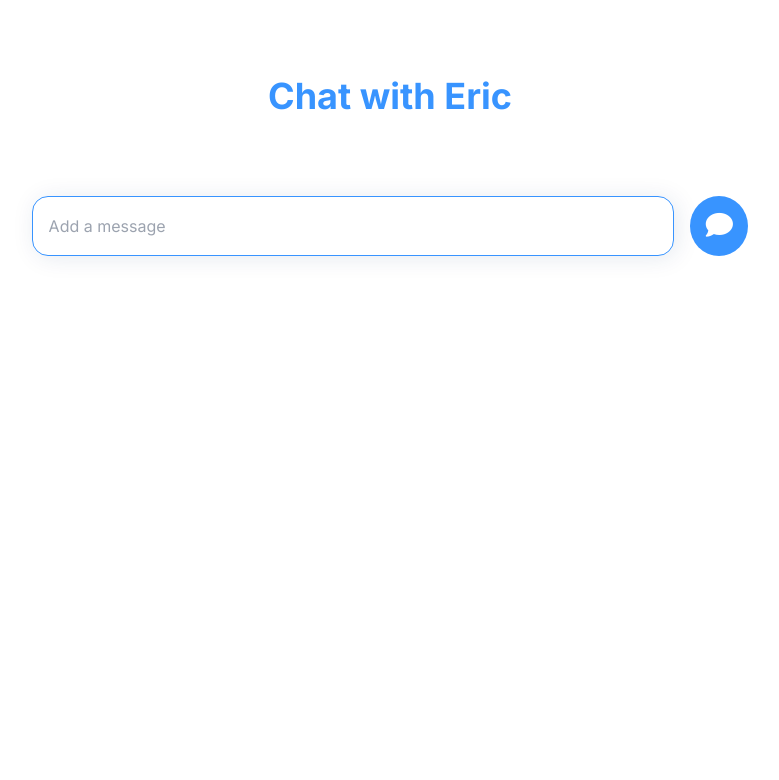
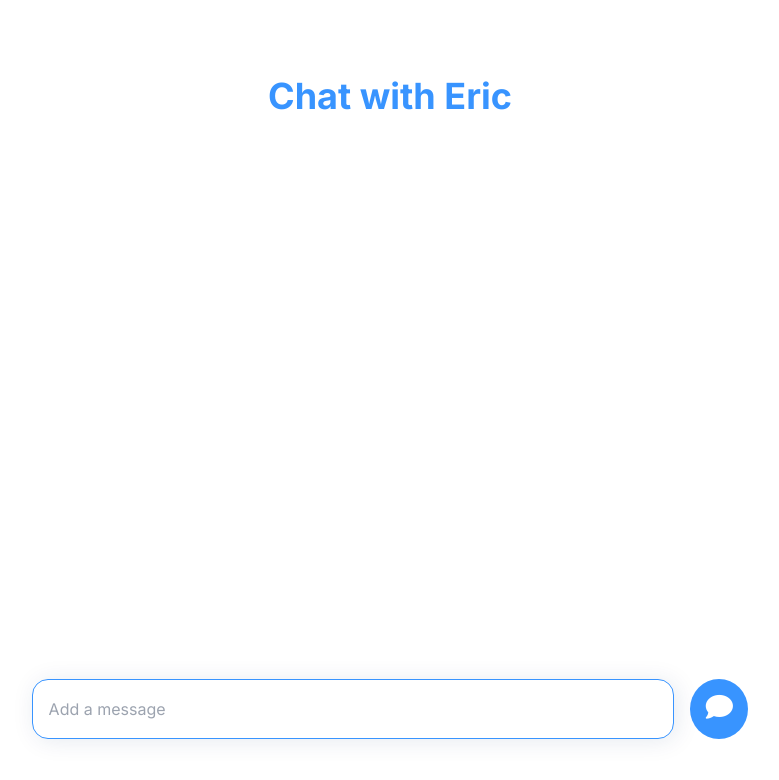
Before and after one commit to emijane/EquityEric, a React (Create React App) app in the folder client/frontend/: page /chat in a window 1280 px wide. Shown: the top 780 px of the page, without its empty margins (250-1029 px from the left). Built offline with nearby package versions, Linux system fonts and the light colour scheme; sample sign-in values are in the browser's storage.

Commit message:
changes to ProtectedRoutes and CSS

```diff
--- a/client/frontend/package.json
+++ b/client/frontend/package.json
@@ -10,6 +10,7 @@
     "react-dom": "^18.2.0",
     "react-router-dom": "^6.8.0",
     "react-scripts": "5.0.1",
+    "react-spinners": "^0.13.8",
     "socket.io-client": "^4.5.4",
     "web-vitals": "^2.1.4"
   },
--- a/client/frontend/src/Chat.css
+++ b/client/frontend/src/Chat.css
@@ -66,3 +66,22 @@ input {
 input:focus {
     border: 2px solid #3894FF !important;
 }
+.chat-messages {
+    width: 100%;
+    height: calc(100% - 60px);
+    overflow-y: auto;
+    scrollbar-color: #999 #333;
+}
+
+.chat-messages::-webkit-scrollbar {
+  width: 6px; /* Mostly for vertical scrollbars */
+  height: 10px; /* Mostly for horizontal scrollbars */
+  margin-left:1px;
+}
+.chat-messages::-webkit-scrollbar-thumb { /* Foreground */
+    background: lightgrey;
+
+}
+.chat-messages::-webkit-scrollbar-track { /* Background */
+    background: transparent;
+}
--- a/client/frontend/src/components/AuthComponent.jsx
+++ b/client/frontend/src/components/AuthComponent.jsx
@@ -163,7 +163,7 @@ const AuthComponent = ({mode = "signup", modeSwapHandler}) => {
             </div>
           </div>
           <div className="form-element-inner flex flex-col gap-y-2 items-start w-full">
-            <label for="email" className="text-sm xl:text-md 2xl:text-2xl text-gray-800">
+            <label for="username" className="text-sm xl:text-md 2xl:text-2xl text-gray-800">
               Username
             </label>
             <input
--- a/client/frontend/src/components/Message.jsx
+++ b/client/frontend/src/components/Message.jsx
@@ -1,5 +1,5 @@
 import React, { useState } from "react";
-
+import ClipLoader from "react-spinners/ClipLoader";
 const Message = ({ messages, completeMessage }) => {
   const [edit, setEdit] = useState({
     id: null,
@@ -10,15 +10,15 @@ const Message = ({ messages, completeMessage }) => {
     <div
       className={`message-container flex ${
         message.isBot ? "flex-row-reverse justify-end" : "flex-row justify-end"
-      } mb-10`}
+      } mb-1 sm:mb-10`}
     >
       <div className="message flex gap-5 max-w-sm flex-col-reverse w-[100%]"></div>
       <div
-        className={message.isBot ? "message-row is-bot" : "message-row"}
+        className={message.isBot ? "message-row p-2 sm:p-4 is-bot text-sm sm:text-md" : "message-row p-2 sm:p-4"}
         key={index}
       >
         <div key={message.id} onClick={() => completeMessage(message.id)}>
-          {message.text}
+          {message.text == 'loader' ? <ClipLoader/> :  message.text}
         </div>
       </div>
     </div>
--- a/client/frontend/src/components/MessageList.jsx
+++ b/client/frontend/src/components/MessageList.jsx
@@ -3,6 +3,7 @@ import MessageForm from "./MessageForm";
 import Message from "./Message";
 import "../Chat.css";
 import useAuth from "../hooks/useAuth";
+import { useEffect } from "react";
 
 function MessageList() {
   const [messages, setMessages] = useState([]);
@@ -14,6 +15,8 @@ function MessageList() {
    * @note no Auth needed rn
    */
   const handleGetResponse = async (message, newMessages) => {
+    const placeholderMessages = [...newMessages, {text: 'loader', id: 19, isBot: true}];
+    setMessages(placeholderMessages);
     const token = auth?.accessToken ? auth.accessToken : "no access token";
     const body = {
       utterance: message.text,
@@ -21,7 +24,7 @@ function MessageList() {
       security_token: token,
     };
     // Fetch with post request
-    let response = await fetch(
+    /**let response = /await fetch(
       `https://ae90-2601-601-1b80-33a0-99e8-519d-5797-1c39.ngrok.io/api/bottalk/`,
       {
         body: JSON.stringify(body),
@@ -29,11 +32,13 @@ function MessageList() {
         headers: { "Content-Type": "application/json" },
         withCredentials: true,
       }
-    );
+    );*/
     // Then, take the JSON returned from the response
-    const { display } = await response.json();
+    const { display } = {display:'SAMPLE TEXT'} //await response.json();
     // Bot Message Please
-    addBotMessage({text: display, id: 20, isBot: true}, newMessages)
+    setTimeout(() => {
+        addBotMessage({text: display, id: 20, isBot: true}, newMessages)
+    }, 2000)
   };
   const addBotMessage = (message, new_messages) => {
     if (!message.text || /^\s*$/.test(message.text)) {
@@ -51,14 +56,25 @@ function MessageList() {
 
     setMessages(newMessages);
     console.log(message.text);
+
     handleGetResponse(message, newMessages);
   };
 
+  useEffect(() => {
+    const el = document.getElementById('chat-messages');
+    // id of the chat container ---------- ^^^
+    if (el) {
+      el.scrollTop = el.scrollHeight;
+    }
+  }, [messages])
+
   return (
-    <div className="h-full flex flex-col">
-      <Message messages={messages} />
+    <div className="h-[70vh] max-h-[70vh] flex flex-col justify-between">
+        <div id="chat-messages" className="chat-messages">
+        <Message messages={messages} />
 
-      <div>
+        </div>
+      <div className="h-20 justify-self-end">
         <MessageForm onSubmit={addMessage} />
       </div>
     </div>
--- a/client/frontend/src/components/ProtectedRoute.jsx
+++ b/client/frontend/src/components/ProtectedRoute.jsx
@@ -9,9 +9,16 @@ import useAuth from "../hooks/useAuth";
  * @returns
  */
 const ProtectedRoute = ({}) => {
-    const {auth}  = useAuth();
+    const {auth, loading}  = useAuth();
 
-    return < Outlet />
+    if (loading) {
+        return <div>Loading...</div>
+    } else
+    return (
+        auth.accessToken ?
+            <Outlet/> :
+            <Navigate to="/"/>
+    )
 }
 
 export default ProtectedRoute;
--- a/client/frontend/src/context/AuthContext.js
+++ b/client/frontend/src/context/AuthContext.js
@@ -9,7 +9,7 @@ const AuthContext = createContext({});
 
 export const AuthProvider = ({ children }) => {
     const [auth, setAuth] = useState({user: "FAKE USER TO ALLOW FOR CHAT ROUTE ACCESS (TEMP)"});
-    const [loading, setLoading] = useState(false);
+    const [loading, setLoading] = useState(true);
     // I'm additionally gonna have a useEffect that happens on every reload, that pings the "refresh" endpoint
     // to check if we have an http refresh token and persist our logged-in state upon refresh
     const exampleFetch = async () => {
@@ -24,6 +24,7 @@ export const AuthProvider = ({ children }) => {
         console.log(accessToken);
 
         setAuth({accessToken: accessToken});
+        setLoading(false);
     }
     useEffect(() => {
        persistAuth();
--- a/client/frontend/src/pages/Chat.jsx
+++ b/client/frontend/src/pages/Chat.jsx
@@ -21,11 +21,11 @@ const ChatPage = () => {
         </div>
         */}
         <div className="section-container flex w-[100%] justify-center place-items-center flex-col h-[100vh]">
-            <div className="section-container-inner w-[80%] flex place-items-center flex-col">
+            <div className="section-container-inner w-[95%] sm:w-[80%] flex place-items-center flex-col">
                 <div className="header flex">
                     <h1 className="text-4xl primary-blue font-bold pt-8">Chat with Eric</h1>
                 </div>
-                <div className="chat-box w-[70%] mt-20 flex flex-col justify-between h-[70vh]">
+                <div className="chat-box w-[100%] sm:w-[70%] mt-20 flex flex-col justify-between h-[70vh]">
                     <MessageList />
                 </div>
             </div>
--- a/client/frontend/src/pages/Login.jsx
+++ b/client/frontend/src/pages/Login.jsx
@@ -17,20 +17,20 @@ const AuthPage = () => {
     <div className="AuthPage-container-center w-[100vw] h-[95vh] 2xl:h-[100vh] flex justify-center items-center">
       <div className="AuthPage-container-outer pt-8 xl:pt-0 px-8 bg-white max-w-[1200px] 2xl:max-w-[1550px] 3xl:max-w-[90vw] w-[100vw] h-auto 2xl:h-[90vh] flex flex-row overflow-y-auto">
         <div className="hero-component-placeholder rounded-[18px] px-14 3xl:px-20 py-4 2xl:py-8 pb-20 hidden md:flex flex-col md:w-1/2 h-auto">
-          <div className="hero-component-top text-themeblue text-lg 2xl:text-2xl 3xl:text-3xl font-bold tracking-tight">
+          <div className="hero-component-top text-themeblue text-lg 2xl:text-2xl font-bold tracking-tight">
             Ask Eric
           </div>
           <div className="hero-component-content">
-            <div className="hero-component-header text-themeblue mt-16 3xl:mt-20 text-5xl 2xl:text-6xl 3xl:text-7xl tracking-tight pr-2 font-bold">
+            <div className="hero-component-header text-themeblue mt-16 3xl:mt-20 text-5xl 2xl:text-6xl tracking-tight pr-2 font-bold">
               Get the help you deserve
             </div>
-            <div className="hero-component-sub mt-6 2xl:mt-10 3xl:mt-18 text-md 2xl:text-2xl 3xl:text-3xl tracking-wide leading-8 pr-2 font-normal">
+            <div className="hero-component-sub mt-6 2xl:mt-10 3xl:mt-18 text-md 2xl:text-2xl tracking-wide leading-8 pr-2 font-normal">
               Lorem ipsum dolor sit amet, consectetur adipiscing elit, sed do
               eiusmod tempor incididunt
             </div>
             <div className="hero-component-testimonials w-full rounded-md px-8 py-8 2xl:px-10 mt-8 2xl:mt-20">
               {/** Note: This one is not gonna have right padding since it should extend the whole width */}
-              <div className="testimonial-content text-white trackind-wide text-md 2xl:text-2xl 3xl:text-3xl 3xl:tracking-wider">
+              <div className="testimonial-content text-white trackind-wide text-md 2xl:text-2xl 3xl:tracking-wider">
                 “Lorem ipsum dolor sit amet, consectetur adipiscing elit, sed do
                 eiusmod tempor incididunt ut labore et dolore magna aliqua.”
               </div>
@@ -56,7 +56,7 @@ const AuthPage = () => {
         </div>
         <div className="home-help-contact-container md:px-8 flex flex-col w-full md:w-1/2 items-center rounded-xl">
           <div className="home-tabs hidden md:flex w-full py-4 justify-center items-center">
-            <div className="max-w-sm 3xl:max-w-md w-4/5 flex justify-around text-md 2xl:text-xl 3xl:text-3xl 3xl:py-4 font-semi-bold">
+            <div className="max-w-sm 3xl:max-w-md w-4/5 flex justify-around text-md 2xl:text-xl 3xl:py-4 font-semi-bold">
               <div className="cursor-pointer text-themeblue">Home</div>
               <div className="cursor-pointer">Help</div>
               <div className="cursor-pointer">Contact</div>
```
Also changed, not shown: 1 other file (tests, documents, lock files or other folders).
